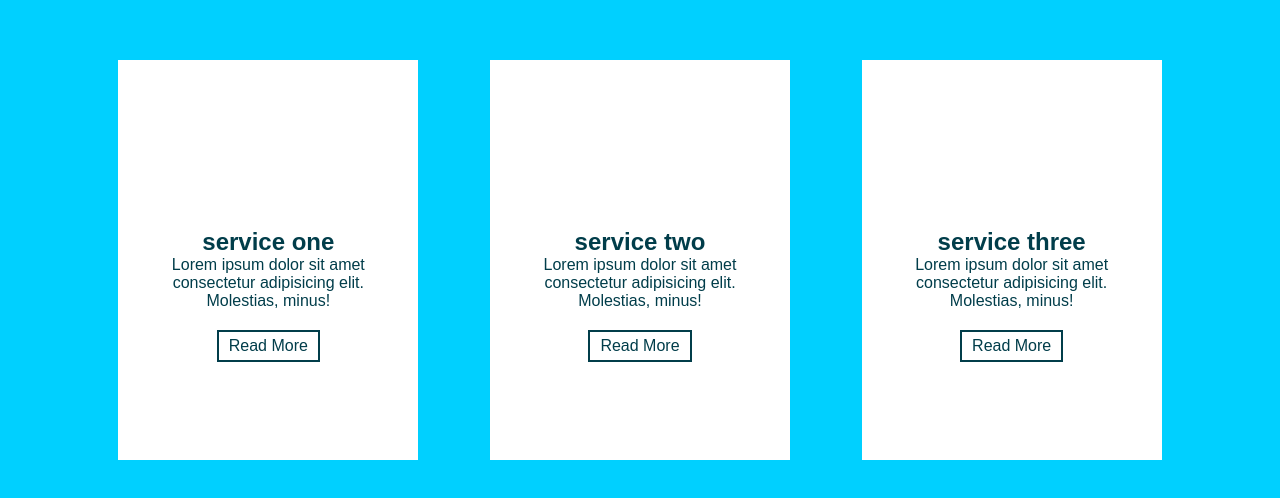
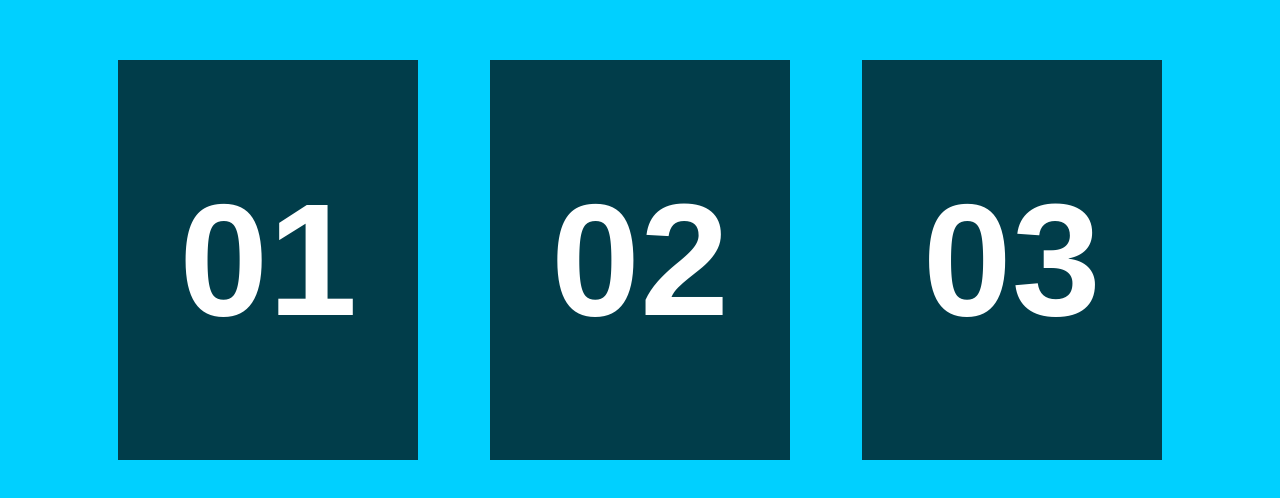
Before and after one commit to geekgates/blue-Cards-website, a plain HTML site: page index.html in a window 1280 px wide. Shown: the part 140-638 px from the top of the page. Drawn offline with Linux system fonts and the light colour scheme.

Commit message:
add face 2 to index.html

```diff
--- a/index.html
+++ b/index.html
@@ -14,6 +14,9 @@
                     <a href="#">Read More</a>
                 </div>
             </div>
+            <div class="face face2">
+                <h2>01</h2>
+            </div>
         </div>
         <div class="card">
             <div class="face face1">
@@ -22,6 +25,9 @@
                     <p>Lorem ipsum dolor sit amet consectetur adipisicing elit. Molestias, minus!</p>
                     <a href="#">Read More</a>
                 </div>
+            </div>
+            <div class="face face2">
+                <h2>02</h2>
             </div>
         </div>
         <div class="card">
@@ -32,6 +38,9 @@
                     <a href="#">Read More</a>
                 </div>
             </div>
+            <div class="face face2">
+                <h2>03</h2>
+            </div>
         </div>
     </div>
 </body>
```
